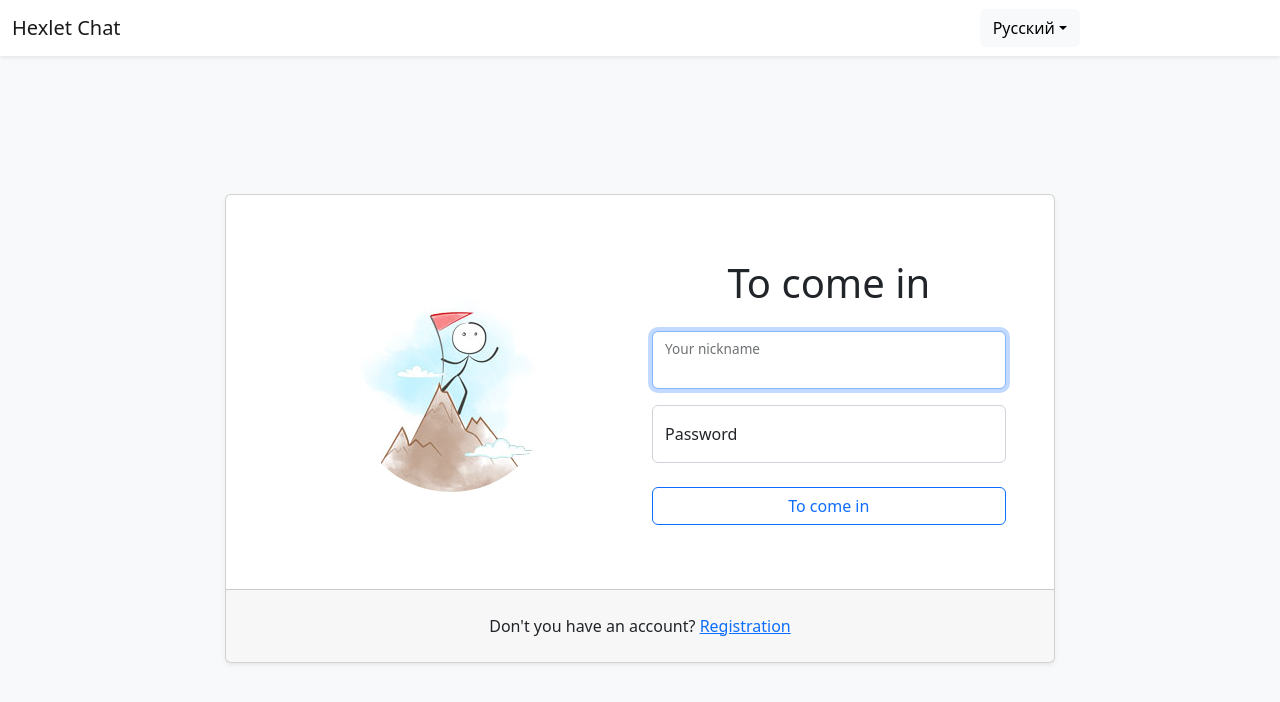
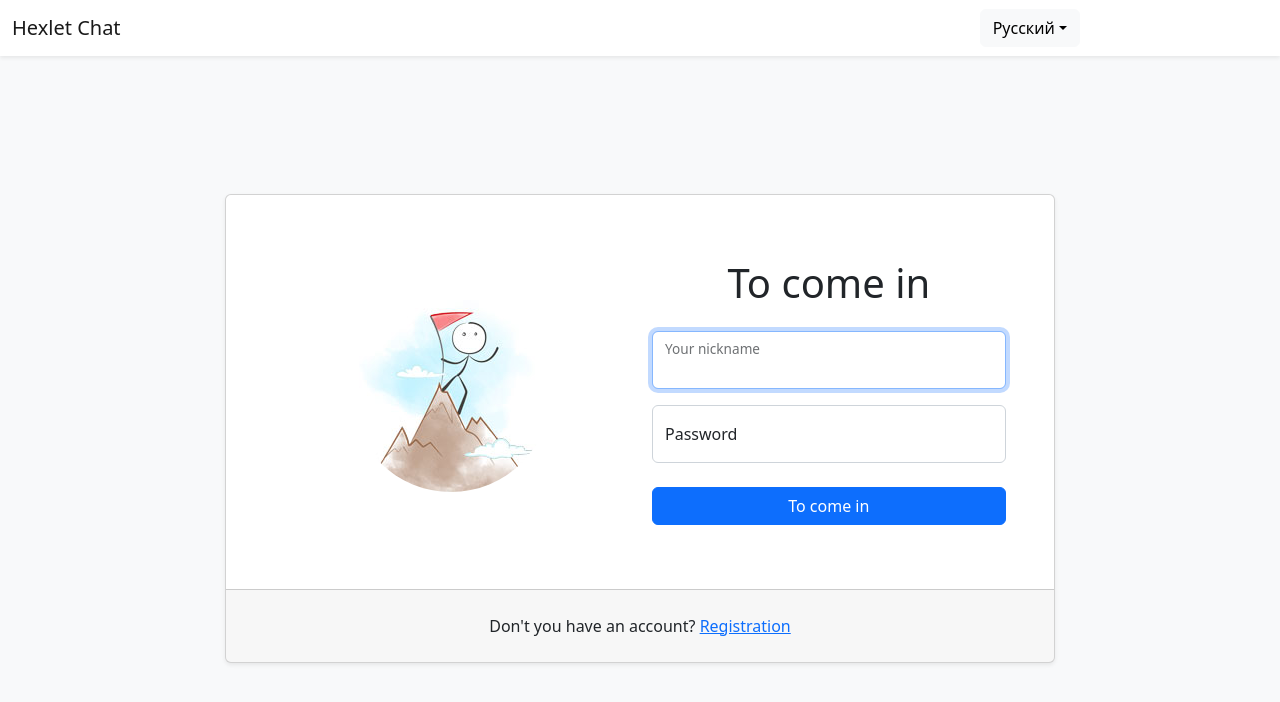
Before and after one commit to SemyonSt/Chat-Slack, a React (Create React App) app in the folder frontend/: page /login in a window 1280 px wide. Shown: the top 702 px of the page. Built offline with nearby package versions, Linux system fonts and the light colour scheme; no server answers.

Commit message:
fix login page

```diff
--- a/frontend/src/pages/LoginPages.jsx
+++ b/frontend/src/pages/LoginPages.jsx
@@ -10,9 +10,15 @@ import cn from 'classnames';
 import { toast } from 'react-toastify';
 import 'react-toastify/dist/ReactToastify.css';
 import { useTranslation } from 'react-i18next';
+
+import {
+  Button, Form,
+} from 'react-bootstrap';
+
 import Login from '../images/login.jpeg';
 import routes from '../routes';
 import AuthContext from '../context/AuthContext';
+
 
 
 
@@ -109,9 +115,10 @@ const Logopages = () => {
                 />
               </div>
               <form onSubmit={handleSubmit} className="col-12 col-md-6 mt-3 mt-mb-0">
+              <Form.Group>
                 <h1 className="text-center mb-4">{t('loginPages.entrance')}</h1>
                 <div className="form-floating mb-3">
-                  <input
+                  <Form.Control
                     ref={usernameRef}
                     onKeyDown={(event) => handleKeyDown(event, passwordRef)}
                     name="username"
@@ -130,7 +137,7 @@ const Logopages = () => {
                   </label>
                 </div>
                 <div className="form-floating mb-4">
-                  <input
+                  <Form.Control
                     ref={passwordRef}
                     onKeyDown={(event) => handleKeyDown(event, btnRef)}
                     name="password"
@@ -151,14 +158,15 @@ const Logopages = () => {
                     {t('loginPages.password')}
                   </label>
                 </div>
-                <button
+                <Button
                   disabled={isLoading}
                   ref={btnRef}
                   type="button"
-                  className="w-100 mb-3 btn btn-outline-primary"
+                  className="w-100 mb-3 btn btn-primary"
                   onClick={handleSubmit}
                 >{t('loginPages.entrance')}
-                </button>
+                </Button>
+              </Form.Group>
               </form>
             </div>
             <div className="card-footer p-4">
```
